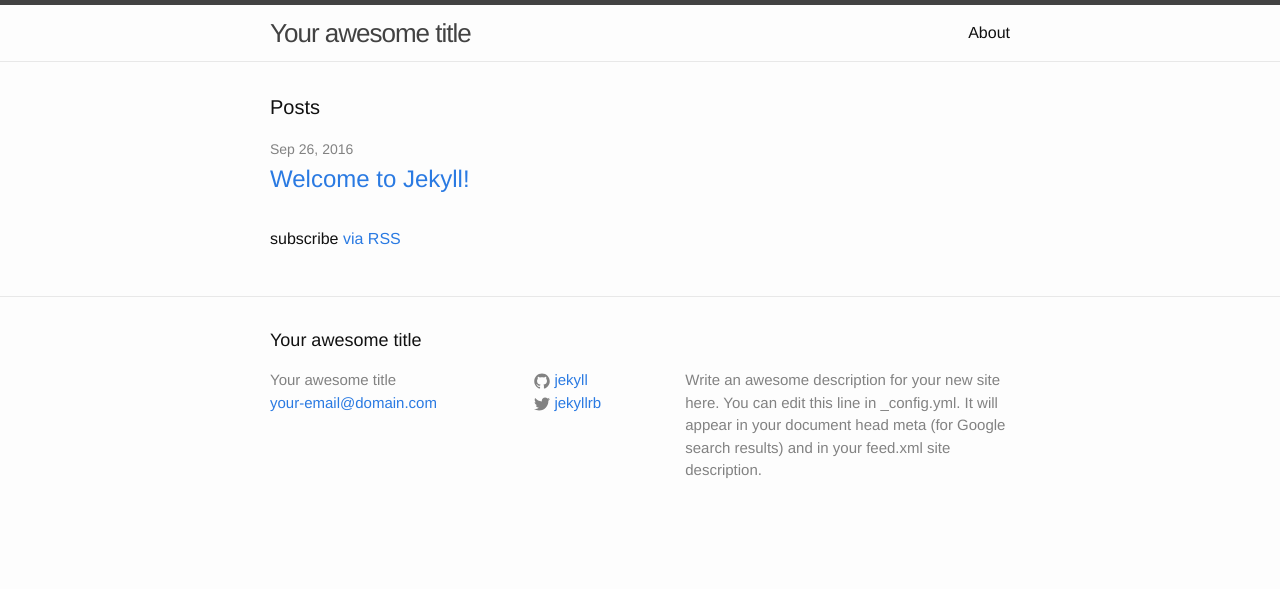
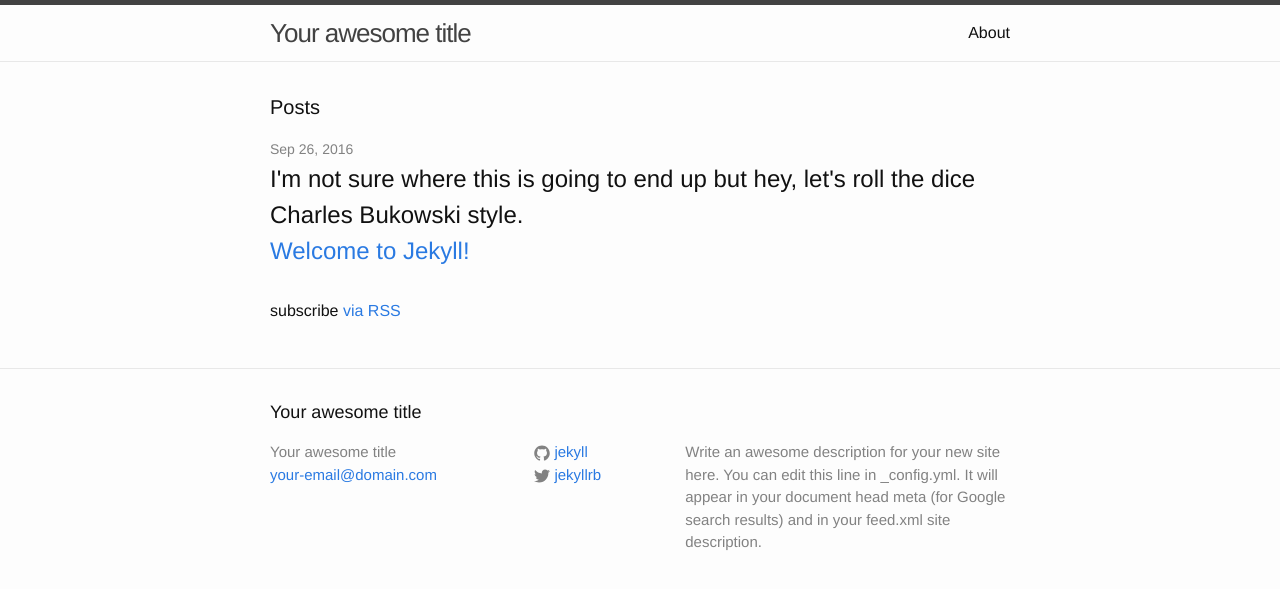
Before and after one commit to eerieoscilator/eerieoscilator.github.io, a Jekyll site: the page built from index.html, in a window 1280 px wide. Shown: the top 589 px of the page. Built offline with Jekyll 4.4.1, drawn with Linux system fonts in a browser that asks for light colours.

Commit message:
add a terrible pun to h2

```diff
--- a/index.html
+++ b/index.html
@@ -12,6 +12,7 @@ layout: default
         <span class="post-meta">{{ post.date | date: "%b %-d, %Y" }}</span>
 
         <h2>
+          I'm not sure where this is going to end up but hey, let's roll the dice Charles Bukowski style.
           <a class="post-link" href="{{ post.url | prepend: site.baseurl }}">{{ post.title }}</a>
         </h2>
       </li>
```
